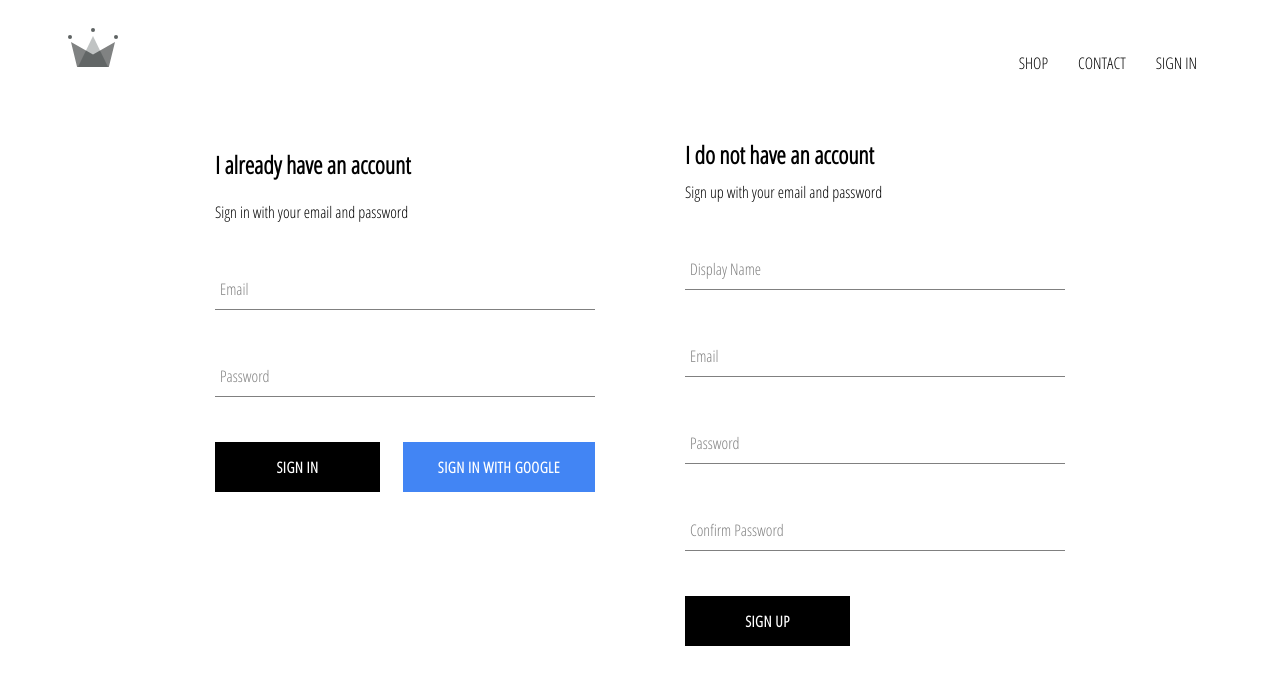
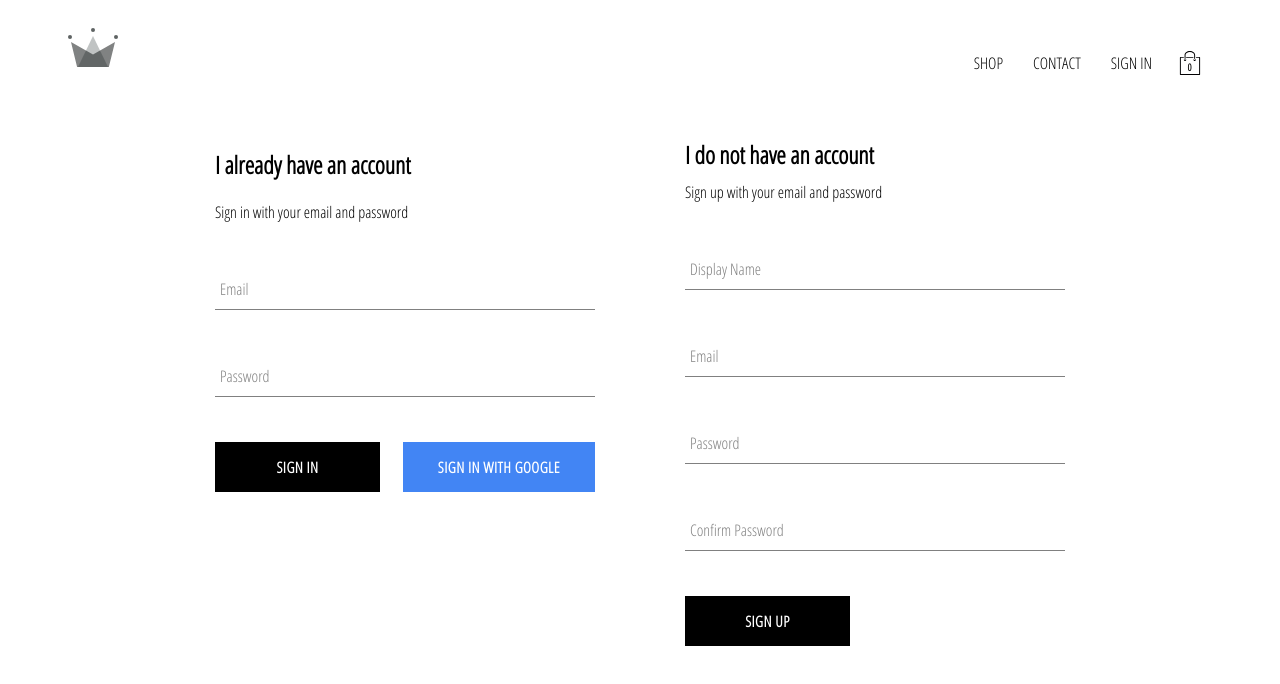
Before and after one commit to bcorey85/aneagoie-react-ecommerce, a React (Create React App) app: page /signin in a window 1280 px wide. Shown: the top 684 px of the page. Built offline with nearby package versions, Linux system fonts and the light colour scheme; no server answers.

Commit message:
add cart icon, cart dropdown and cart reducer

```diff
--- /dev/null
+++ b/src/components/CartDropdown/CartDropdown.js
@@ -0,0 +1,16 @@
+import React from 'react';
+
+import { Button } from '../Button/Button';
+
+import './CartDropdown.scss';
+
+const CartDropdown = () => {
+	return (
+		<div className='cart-dropdown'>
+			<div className='cart-items' />
+			<Button>GO TO CHECKOUT</Button>
+		</div>
+	);
+};
+
+export { CartDropdown };
--- /dev/null
+++ b/src/components/CartDropdown/CartDropdown.scss
@@ -0,0 +1,24 @@
+.cart-dropdown {
+	position: absolute;
+	width: 240px;
+	height: 340px;
+	display: flex;
+	flex-direction: column;
+	padding: 20px;
+	border: 1px solid black;
+	background-color: white;
+	top: 90px;
+	right: 40px;
+	z-index: 5;
+
+	.cart-items {
+		height: 240px;
+		display: flex;
+		flex-direction: column;
+		overflow: scroll;
+	}
+
+	button {
+		margin-top: auto;
+	}
+}
--- /dev/null
+++ b/src/components/CartIcon/CartIcon.js
@@ -0,0 +1,24 @@
+import React from 'react';
+import { connect } from 'react-redux';
+
+import { ReactComponent as ShoppingIcon } from '../../images/shopping-bag.svg';
+
+import { toggleCartHidden } from '../../redux/cart/cartActions';
+import './CartIcon.scss';
+
+const CartIconBase = ({ toggleCartHidden }) => {
+	return (
+		<div className='cart-icon' onClick={toggleCartHidden}>
+			<ShoppingIcon className='shopping-icon' />
+			<span className='item-count'>0</span>
+		</div>
+	);
+};
+
+const mapDipatchToProps = dispatch => {
+	return {
+		toggleCartHidden: () => dispatch(toggleCartHidden())
+	};
+};
+
+export const CartIcon = connect(null, mapDipatchToProps)(CartIconBase);
--- /dev/null
+++ b/src/components/CartIcon/CartIcon.scss
@@ -0,0 +1,21 @@
+.cart-icon {
+	width: 45px;
+	height: 45px;
+	position: relative;
+	display: flex;
+	align-items: center;
+	justify-content: center;
+	cursor: pointer;
+
+	.shopping-icon {
+		width: 24px;
+		height: 24px;
+	}
+
+	.item-count {
+		position: absolute;
+		font-size: 10px;
+		font-weight: bold;
+		bottom: 12px;
+	}
+}
--- a/src/components/Header/Header.js
+++ b/src/components/Header/Header.js
@@ -1,13 +1,15 @@
 import React from 'react';
 import { connect } from 'react-redux';
+import { auth } from '../../firebase/firebase';
 
 import { Link } from 'react-router-dom';
 import { ReactComponent as Logo } from '../../images/crown.svg';
-import { auth } from '../../firebase/firebase';
+import { CartIcon } from '../CartIcon/CartIcon';
+import { CartDropdown } from '../CartDropdown/CartDropdown';
 
 import './Header.scss';
 
-const HeaderBase = ({ currentUser }) => {
+const HeaderBase = ({ currentUser, hidden }) => {
 	return (
 		<div className='header'>
 			<Link to='/'>
@@ -29,13 +31,16 @@ const HeaderBase = ({ currentUser }) => {
 						SIGN IN
 					</Link>
 				)}
+				<CartIcon />
+				{hidden ? null : <CartDropdown />}
 			</div>
 		</div>
 	);
 };
 const mapStateToProps = state => {
 	return {
-		currentUser: state.user.currentUser
+		currentUser: state.user.currentUser,
+		hidden: state.cart.hidden
 	};
 };
 
--- /dev/null
+++ b/src/redux/cart/cartActions.js
@@ -0,0 +1,5 @@
+import { CartActionTypes } from './cartTypes';
+
+export const toggleCartHidden = () => {
+	return { type: CartActionTypes.TOGGLE_CART_HIDDEN };
+};
--- /dev/null
+++ b/src/redux/cart/cartReducer.js
@@ -0,0 +1,19 @@
+import { CartActionTypes } from './cartTypes';
+
+const INITIAL_STATE = {
+	hidden: true
+};
+
+const cartReducer = (state = INITIAL_STATE, action) => {
+	switch (action.type) {
+		case CartActionTypes.TOGGLE_CART_HIDDEN:
+			return {
+				...state,
+				hidden: !state.hidden
+			};
+		default:
+			return state;
+	}
+};
+
+export { cartReducer };
--- /dev/null
+++ b/src/redux/cart/cartTypes.js
@@ -0,0 +1,3 @@
+export const CartActionTypes = {
+	TOGGLE_CART_HIDDEN: 'TOGGLE_CART_HIDDEN'
+};
--- a/src/redux/rootReducer.js
+++ b/src/redux/rootReducer.js
@@ -1,9 +1,11 @@
 import { combineReducers } from 'redux';
 
 import { userReducer } from './user/userReducer';
+import { cartReducer } from './cart/cartReducer';
 
 const rootReducer = combineReducers({
-	user: userReducer
+	user: userReducer,
+	cart: cartReducer
 });
 
 export { rootReducer };
```
Also changed, not shown: src/images/shopping-bag.svg (added).
